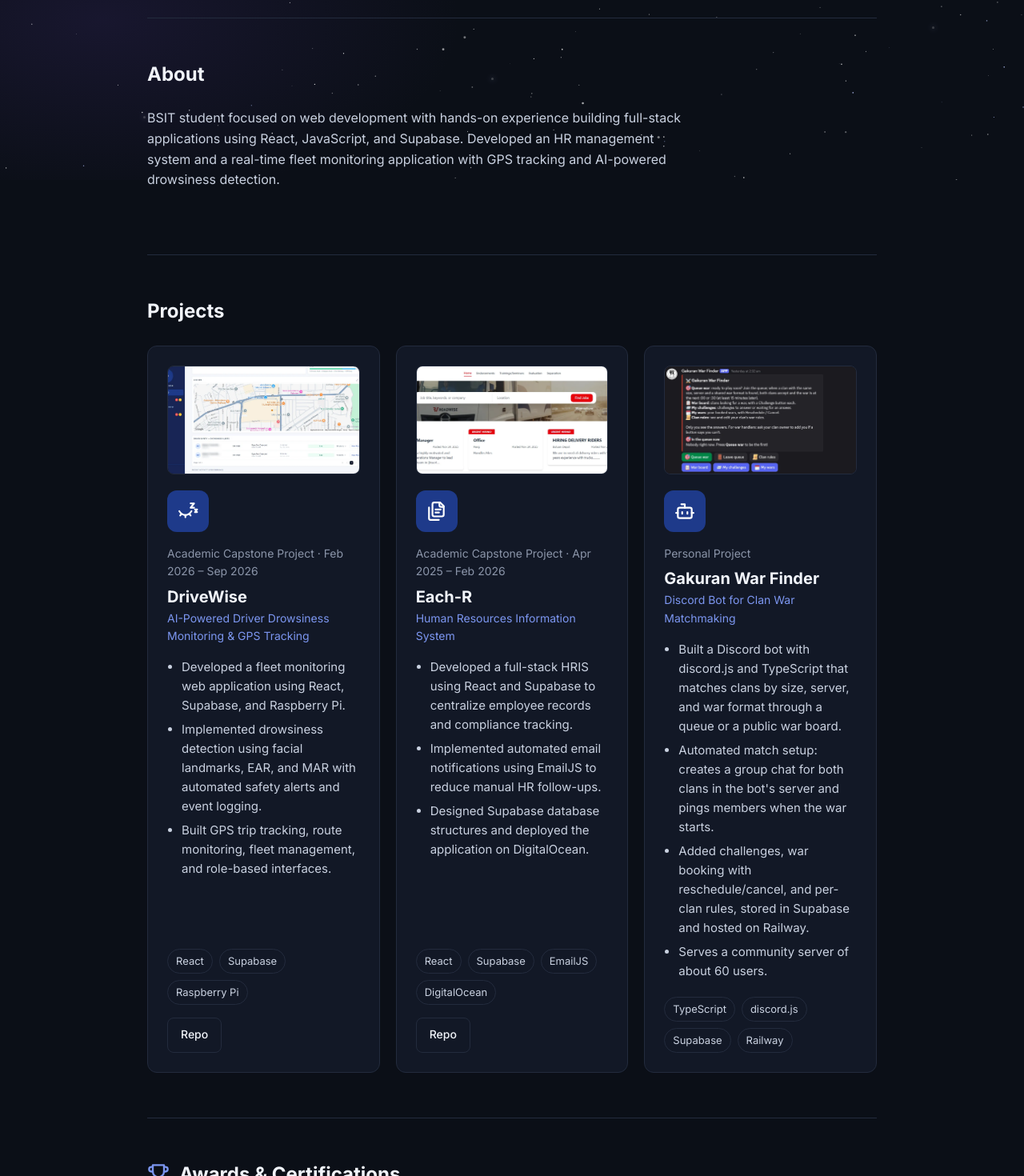
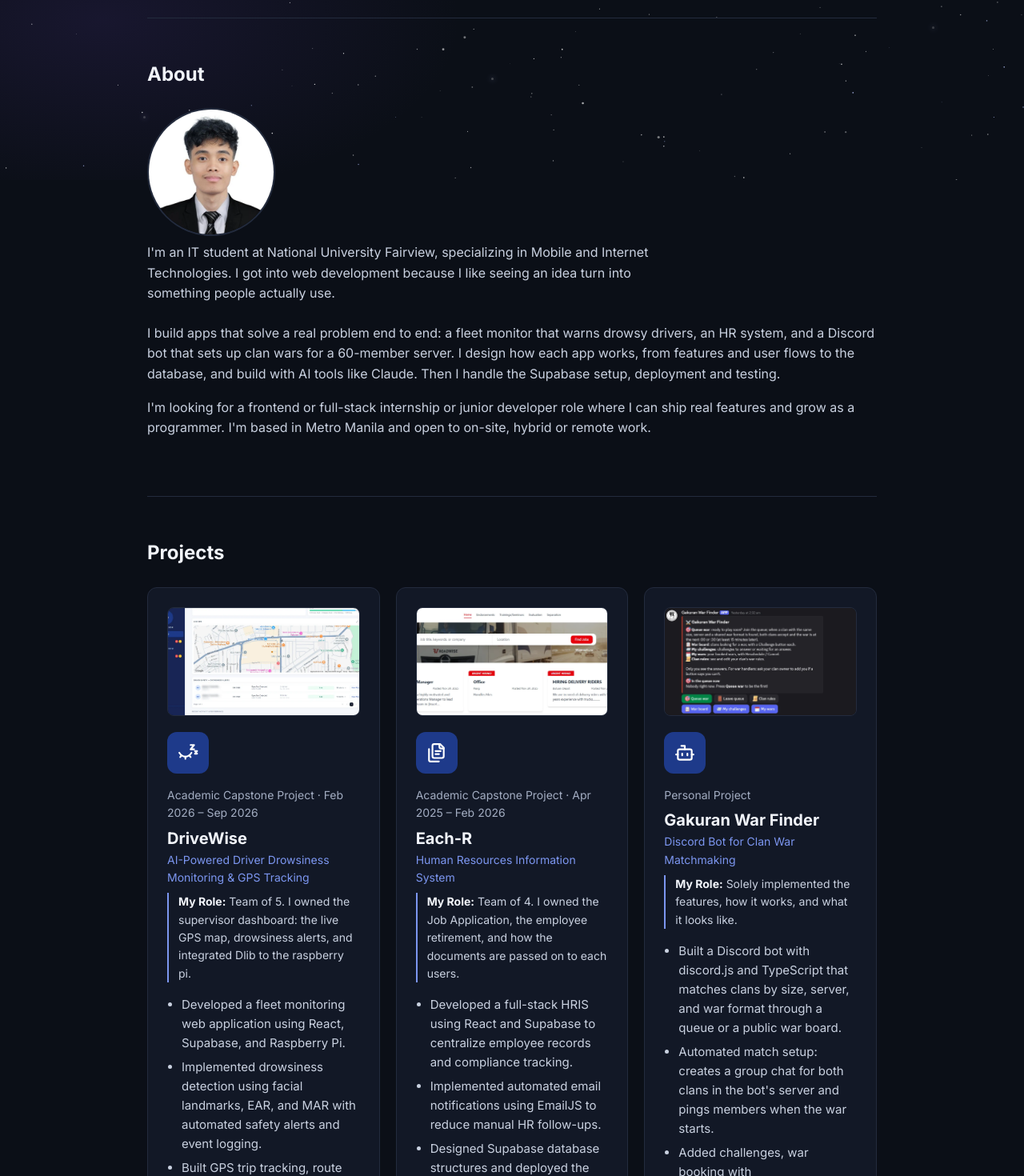
Before and after one commit to Rowkiduyan/portfolio, a React (Vite) app: page / in a window 1280 px wide. Shown: the part 575-2045 px from the top of the page at 80% size. Built offline with nearby package versions, Linux system fonts and the light colour scheme.

Commit message:
Add improvements

```diff
--- a/src/App.css
+++ b/src/App.css
@@ -376,6 +376,18 @@
   color: var(--accent);
   font-size: 14px;
   margin: 4px 0 16px;
+}
+
+.role {
+  margin: -8px 0 16px;
+  padding-left: 12px;
+  border-left: 2px solid var(--accent);
+  font-size: 14px;
+  color: var(--text);
+}
+
+.role strong {
+  color: var(--text-h);
 }
 
 .card ul {
@@ -1006,7 +1018,7 @@
 }
 
 .broken-notes .monster-bubble.is-old {
-  opacity: 0.4;
+  opacity: 0.7;
 }
 
 @keyframes note-pop {
@@ -1047,3 +1059,33 @@
   color: var(--muted);
   font-size: 14px;
 }
+
+#about .text + .text {
+  margin-top: 16px;
+}
+
+.about-layout {
+  display: flex;
+  gap: 32px;
+  align-items: flex-start;
+}
+
+.about-photo {
+  flex-shrink: 0;
+  width: 160px;
+  height: 160px;
+  border-radius: 50%;
+  border: 2px solid var(--border);
+  object-fit: cover;
+}
+
+@media (max-width: 600px) {
+  .about-layout {
+    flex-direction: column;
+    align-items: center;
+  }
+  .about-photo {
+    width: 120px;
+    height: 120px;
+  }
+}
--- a/src/App.jsx
+++ b/src/App.jsx
@@ -24,6 +24,7 @@ const projects = [
     imageSize: [1400, 665],
     subtitle: 'AI-Powered Driver Drowsiness Monitoring & GPS Tracking',
     type: 'Academic Capstone Project',
+    role: 'Team of 5. I owned the supervisor dashboard: the live GPS map, drowsiness alerts, and integrated Dlib to the raspberry pi.',
     date: 'Feb 2026 – Sep 2026',
     points: [
       'Developed a fleet monitoring web application using React, Supabase, and Raspberry Pi.',
@@ -31,7 +32,8 @@ const projects = [
       'Built GPS trip tracking, route monitoring, fleet management, and role-based interfaces.',
     ],
     tech: ['React', 'Supabase', 'Raspberry Pi'],
-    repo: 'https://github.com/Rowkiduyan/drivewise-system'
+    repo: 'https://github.com/Rowkiduyan/drivewise-system',
+    live: 'https://drivewisesite.tech/',
   },
   {
     title: 'Each-R',
@@ -41,6 +43,7 @@ const projects = [
     imageSize: [1406, 585],
     subtitle: 'Human Resources Information System',
     type: 'Academic Capstone Project',
+    role: 'Team of 4. I owned the Job Application, the employee retirement, and how the documents are passed on to each users.',
     date: 'Apr 2025 – Feb 2026',
     points: [
       'Developed a full-stack HRIS using React and Supabase to centralize employee records and compliance tracking.',
@@ -59,6 +62,7 @@ const projects = [
     imagePosition: 'left center',
     subtitle: 'Discord Bot for Clan War Matchmaking',
     type: 'Personal Project',
+    role: 'Solely implemented the features, how it works, and what it looks like.',
     points: [
       'Built a Discord bot with discord.js and TypeScript that matches clans by size, server, and war format through a queue or a public war board.',
       'Automated match setup: creates a group chat for both clans in the bot\'s server and pings members when the war starts.',
@@ -550,12 +554,35 @@ function App() {
         </section>
 
         <Section id="about" title="About">
-          <p className="text">
-            BSIT student focused on web development with hands-on experience building
-            full-stack applications using React, JavaScript, and Supabase. Developed an
-            HR management system and a real-time fleet monitoring application with GPS
-            tracking and AI-powered drowsiness detection.
-          </p>
+          <div>
+            <img
+              className="about-photo"
+              src="/charles.webp"
+              alt="Charles Roque"
+              width="160"
+              height="160"
+              loading="lazy"
+            />
+
+          </div>
+          <div>
+            <p className="text">
+            I'm an IT student at National University Fairview,
+            specializing in Mobile and Internet Technologies.
+            I got into web development because I like seeing an idea turn into
+            something people actually use.
+            </p>
+            <p classname="text">
+              I build apps that solve a real problem end to end: a fleet monitor that warns drowsy drivers, an HR system,
+              and a Discord bot that sets up clan wars for a 60-member server. I design how each app works, from features and user flows
+              to the database, and build with AI tools like Claude. Then I handle the Supabase setup, deployment and testing.
+            </p>
+            <p classname="text">
+              I'm looking for a frontend or full-stack internship or junior developer role where I
+              can ship real features and grow as a programmer.
+              I'm based in Metro Manila and open to on-site, hybrid or remote work.
+            </p>
+          </div>
         </Section>
 
         <section id="projects" className="section">
@@ -587,6 +614,9 @@ function App() {
                   <p className="meta">{p.date ? `${p.type} · ${p.date}` : p.type}</p>
                   <h3>{p.title}</h3>
                   <p className="subtitle">{p.subtitle}</p>
+                  {p.role && (
+                    <p className="role"><strong>My Role:</strong> {p.role}</p>
+                  )}
                   <ul>
                     {p.points.map((point) => <li key={point}>{point}</li>)}
                   </ul>
--- a/src/PeekMonster.jsx
+++ b/src/PeekMonster.jsx
@@ -3,7 +3,7 @@ import { MonsterArt } from './ContactMonster.jsx'
 
 // What the monster says when it peeks up in each section.
 const lines = {
-  about: 'Psst! Charles is hardworking and always willing to learn.',
+  about: 'Psst! Charles has shipped 3 projects, and one is used by 60 people.',
   projects: 'Charles builds real apps. Take a peek!',
   awards: "Dean's Lister AND a hackathon podium? Impressive!",
   education: 'Always learning. Graduating in 2027!',
--- a/src/index.css
+++ b/src/index.css
@@ -4,7 +4,7 @@
   --border: #232b3d;
   --text: #c9d1e0;
   --text-h: #f1f4fa;
-  --muted: #8b95a9;
+  --muted: #a3adc2;
   --accent: #7c96f0;
   --accent-strong: #1e3a8a;
   --accent-hover: #2747a8;
```
Also changed, not shown: public/charles.webp (added).
